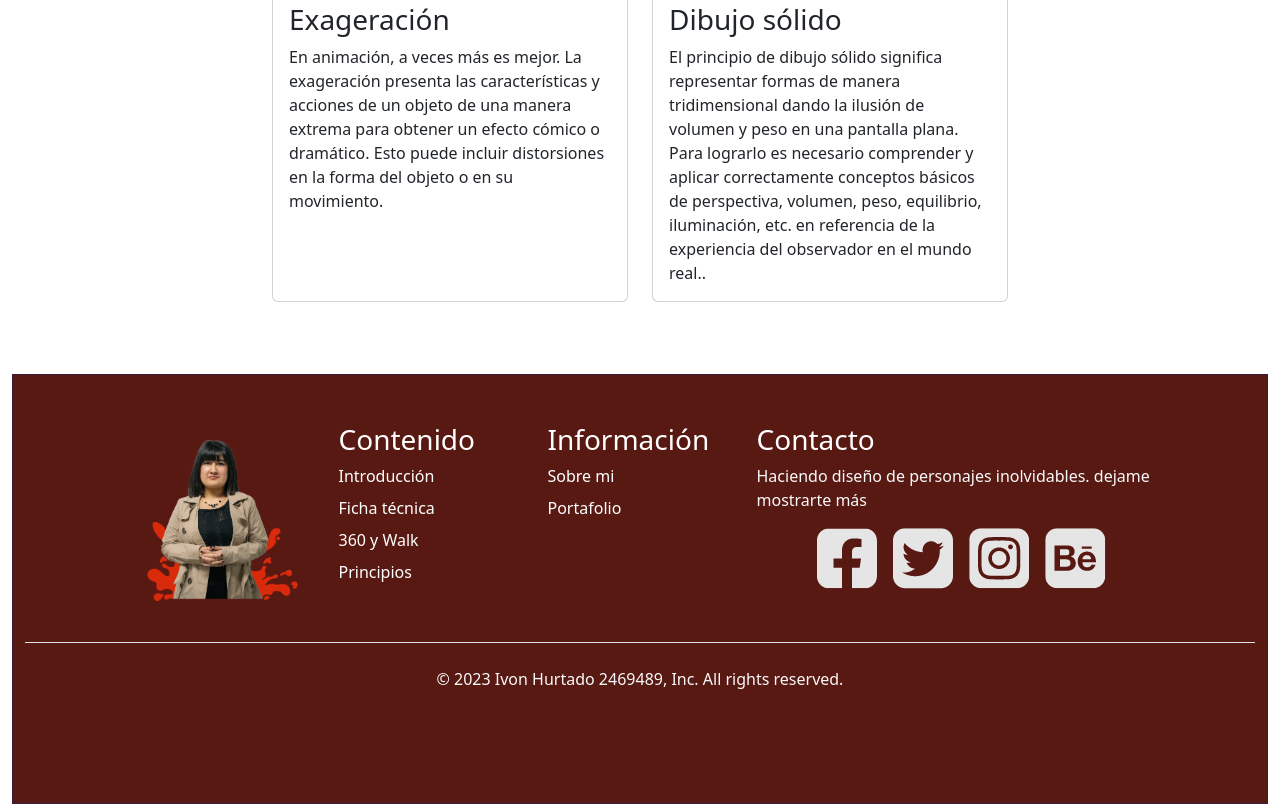
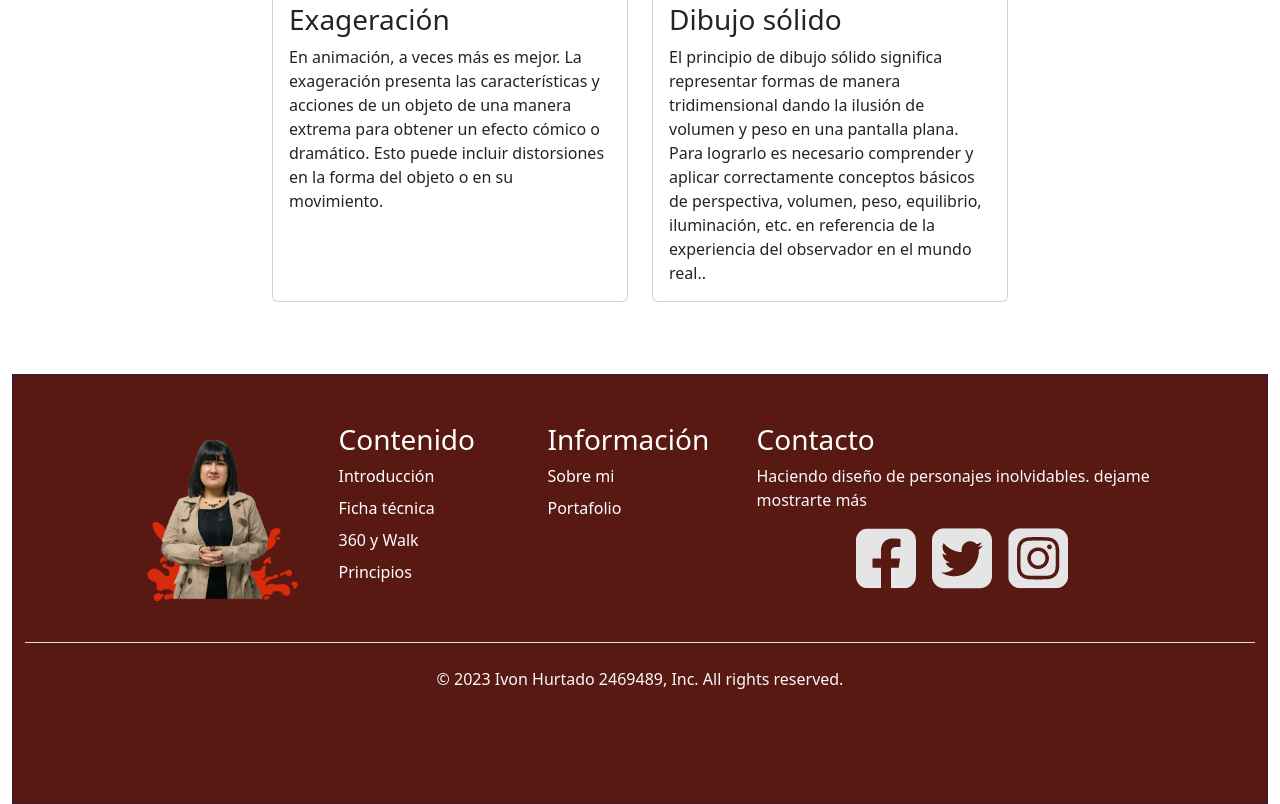
Before and after one commit to IvnMicha/animacion, a plain HTML site: page index.html in a window 1280 px wide. Shown: the part 4241-5045 px from the top of the page. Drawn offline with nearby package versions, Linux system fonts and the light colour scheme.

Commit message:
Correccion de errores en imagenes

```diff
--- a/index.html
+++ b/index.html
@@ -79,10 +79,10 @@
                 <img src="images/carrusel/fondo1.png" class="d-block w-100" alt="...">
               </div>
               <div class="carousel-item">
-                <img src="/images/carrusel/fondo2.png" class="d-block w-100" alt="...">
+                <img src="images/carrusel/fondo2.png" class="d-block w-100" alt="...">
               </div>
               <div class="carousel-item">
-                <img src="/images/carrusel/fondo3.png" class="d-block w-100" alt="...">
+                <img src="images/carrusel/fondo3.png" class="d-block w-100" alt="...">
               </div>
             </div>
             <button class="carousel-control-prev" type="button" data-bs-target="#carouselExample" data-bs-slide="prev">
@@ -330,13 +330,12 @@
             <div>
               <ul class="list-unstyled d-flex justify-content-center">
 
-                <li class="ms-3"><a class="link-light" href="https://www.facebook.com/ivonmichel.hurtadotasama" target="_blank"><img src="/images/iconos/Facebook.png" alt=""></a></li>
+                <li class="ms-3"><a class="link-light" href="https://www.facebook.com/ivonmichel.hurtadotasama" target="_blank"><img src="images/iconos/Facebook.png" alt=""></a></li>
 
-                <li class="ms-3"><a class="link-light" href="https://twitter.com/IvnMicha" target="_blank"><img src="/images/iconos/twitter.png" alt=""></i></a></li>
+                <li class="ms-3"><a class="link-light" href="https://twitter.com/IvnMicha" target="_blank"><img src="images/iconos/twitter.png" alt=""></i></a></li>
 
-                <li class="ms-3"><a class="link-light" href="https://www.instagram.com/ivn_mich/" target="_blank"><img src="/images/iconos/instagram.png" alt=""></a></li>
+                <li class="ms-3"><a class="link-light" href="https://www.instagram.com/ivn_mich/" target="_blank"><img src="images/iconos/instagram.png" alt=""></a></li>
 
-                <li class="ms-3"><a class="link-light" href="" target="_blank"><img src="/images/iconos/behancee.png" alt=""></a></li>
 
               </ul>
             </div>
```
